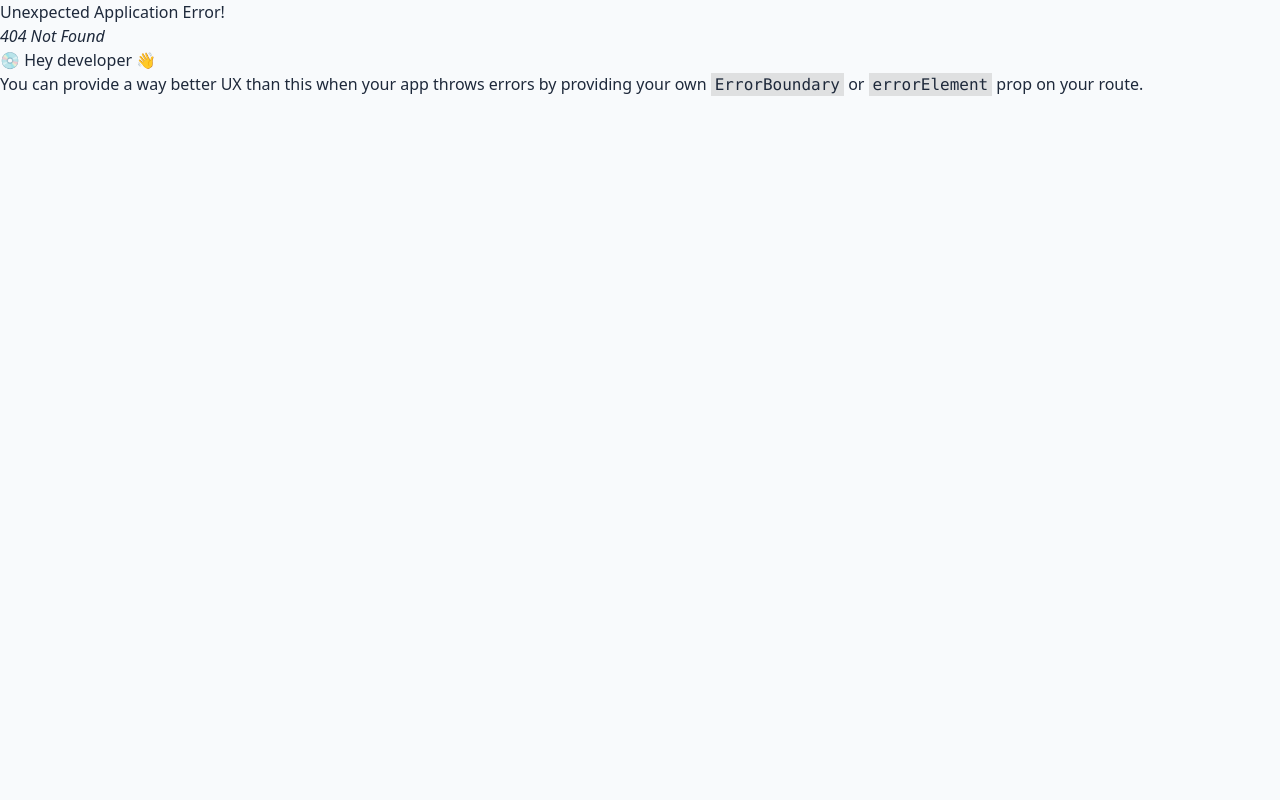
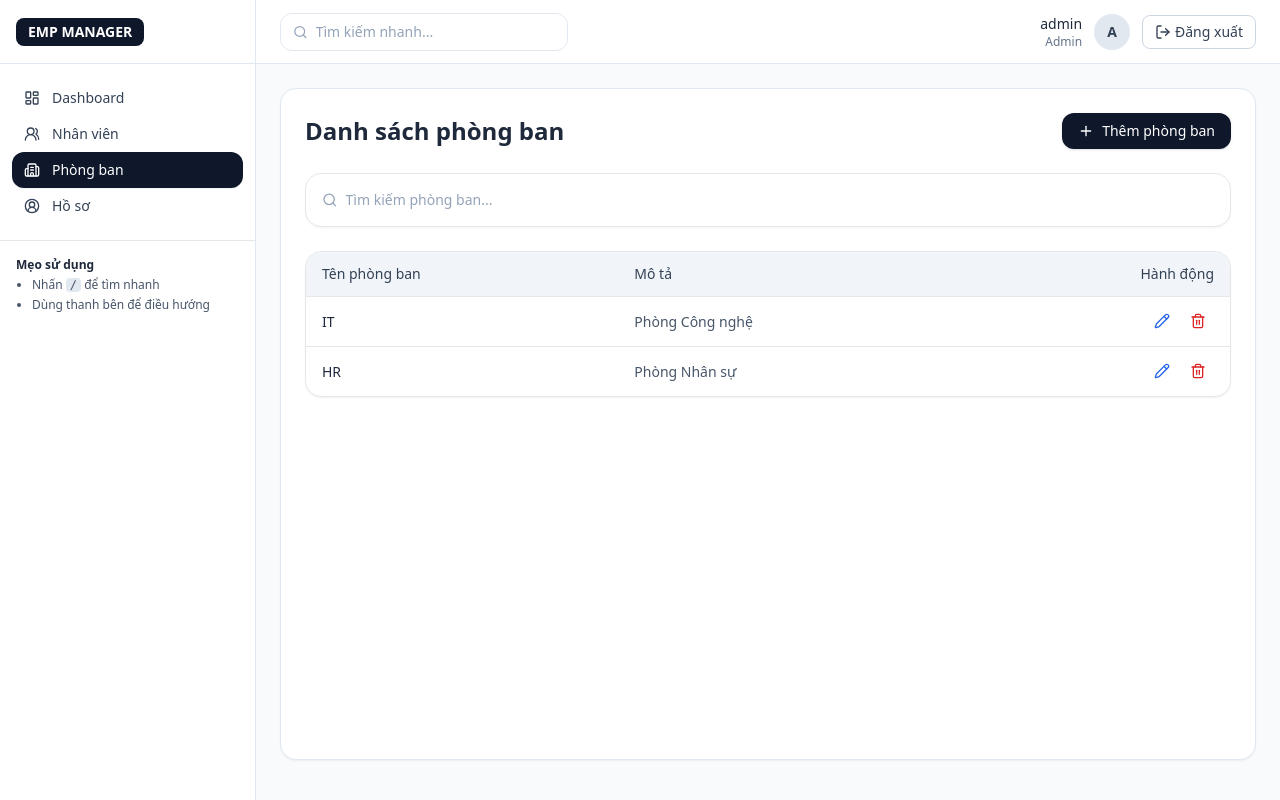
Before and after one commit to Spidermeoz/employees_management, a React app in the folder frontend/: page /app/departments in a window 1280 px wide. Before the commit this address had no page. Built offline with nearby package versions, Linux system fonts and the light colour scheme; the HTML template or start-up script is replaced by a standard one.

Commit message:
Trang DepartmentList

```diff
--- a/frontend/src/pages/departments/DepartmentList.tsx
+++ b/frontend/src/pages/departments/DepartmentList.tsx
@@ -0,0 +1,116 @@
+import { useEffect, useState, useMemo } from "react";
+import { Plus, Search, Pencil, Trash2 } from "lucide-react";
+import departmentsData from "../../mock/departments.json";
+import { useNavigate } from "react-router-dom";
+
+interface Department {
+  id: number;
+  name: string;
+  description: string;
+  created_at?: string;
+}
+
+export default function DepartmentList() {
+  const navigate = useNavigate();
+
+  const [departments, setDepartments] = useState<Department[]>([]);
+  const [search, setSearch] = useState("");
+
+  // Nạp dữ liệu giả lập
+  useEffect(() => {
+    setDepartments(departmentsData as Department[]);
+  }, []);
+
+  // Bộ lọc theo ô tìm kiếm
+  const filtered = useMemo(() => {
+    return departments.filter((d) =>
+      d.name.toLowerCase().includes(search.toLowerCase())
+    );
+  }, [departments, search]);
+
+  const handleDelete = (id: number) => {
+    if (confirm("Bạn có chắc muốn xóa phòng ban này không?")) {
+      setDepartments((prev) => prev.filter((d) => d.id !== id));
+    }
+  };
+
+  return (
+    <div className="space-y-6">
+      {/* Header */}
+      <div className="flex flex-col justify-between gap-4 sm:flex-row sm:items-center">
+        <h1 className="text-2xl font-semibold text-slate-800">
+          Danh sách phòng ban
+        </h1>
+
+        <button
+          onClick={() => navigate("/app/departments/new")}
+          className="inline-flex items-center gap-2 rounded-xl bg-slate-900 px-4 py-2 text-sm font-medium text-white shadow hover:bg-slate-800"
+        >
+          <Plus className="h-4 w-4" /> Thêm phòng ban
+        </button>
+      </div>
+
+      {/* Ô tìm kiếm */}
+      <div className="flex items-center gap-2 rounded-2xl border bg-white p-4 shadow-sm">
+        <Search className="h-4 w-4 text-slate-400" />
+        <input
+          value={search}
+          onChange={(e) => setSearch(e.target.value)}
+          placeholder="Tìm kiếm phòng ban..."
+          className="w-full bg-transparent text-sm outline-none placeholder:text-slate-400"
+        />
+      </div>
+
+      {/* Bảng dữ liệu */}
+      <div className="overflow-x-auto rounded-2xl border bg-white shadow-sm">
+        <table className="w-full min-w-[600px] text-left text-sm">
+          <thead className="bg-slate-100 text-slate-700">
+            <tr>
+              <th className="px-4 py-3 font-medium">Tên phòng ban</th>
+              <th className="px-4 py-3 font-medium">Mô tả</th>
+              <th className="px-4 py-3 font-medium text-right">Hành động</th>
+            </tr>
+          </thead>
+          <tbody>
+            {filtered.length === 0 && (
+              <tr>
+                <td colSpan={3} className="px-4 py-6 text-center text-slate-500">
+                  Không có phòng ban nào phù hợp.
+                </td>
+              </tr>
+            )}
+            {filtered.map((dep) => (
+              <tr
+                key={dep.id}
+                className="border-t hover:bg-slate-50 transition-colors"
+              >
+                <td className="px-4 py-3 font-medium text-slate-800">
+                  {dep.name}
+                </td>
+                <td className="px-4 py-3 text-slate-600">
+                  {dep.description || "—"}
+                </td>
+                <td className="px-4 py-3 text-right space-x-1">
+                  <button
+                    onClick={() => navigate(`/app/departments/${dep.id}/edit`)}
+                    className="inline-flex items-center gap-1 rounded-lg px-2 py-1 text-sm text-blue-600 hover:bg-blue-50"
+                    title="Chỉnh sửa"
+                  >
+                    <Pencil className="h-4 w-4" />
+                  </button>
+                  <button
+                    onClick={() => handleDelete(dep.id)}
+                    className="inline-flex items-center gap-1 rounded-lg px-2 py-1 text-sm text-red-600 hover:bg-red-50"
+                    title="Xóa"
+                  >
+                    <Trash2 className="h-4 w-4" />
+                  </button>
+                </td>
+              </tr>
+            ))}
+          </tbody>
+        </table>
+      </div>
+    </div>
+  );
+}
--- a/frontend/src/router/index.tsx
+++ b/frontend/src/router/index.tsx
@@ -5,7 +5,7 @@ import Dashboard from "../pages/dashboard/Dashboard";
 import EmployeeList from "../pages/employees/EmployeeList";
 import EmployeeForm from "../pages/employees/EmployeeForm";
 import EmployeeDetail from "../pages/employees/EmployeeDetail";
-// import DepartmentList from "../pages/departments/DepartmentList";
+import DepartmentList from "../pages/departments/DepartmentList";
 // import Profile from "../pages/profile/Profile";
 
 export const router = createBrowserRouter([
@@ -18,7 +18,7 @@ export const router = createBrowserRouter([
       { path: "employees", element: <EmployeeList /> },
       { path: "employees/:id", element: <EmployeeDetail /> },
       { path: "employees/new", element: <EmployeeForm /> },
-    //   { path: "departments", element: <DepartmentList /> },
+      { path: "departments", element: <DepartmentList /> },
     //   { path: "profile", element: <Profile /> }
     ]
   }
```
